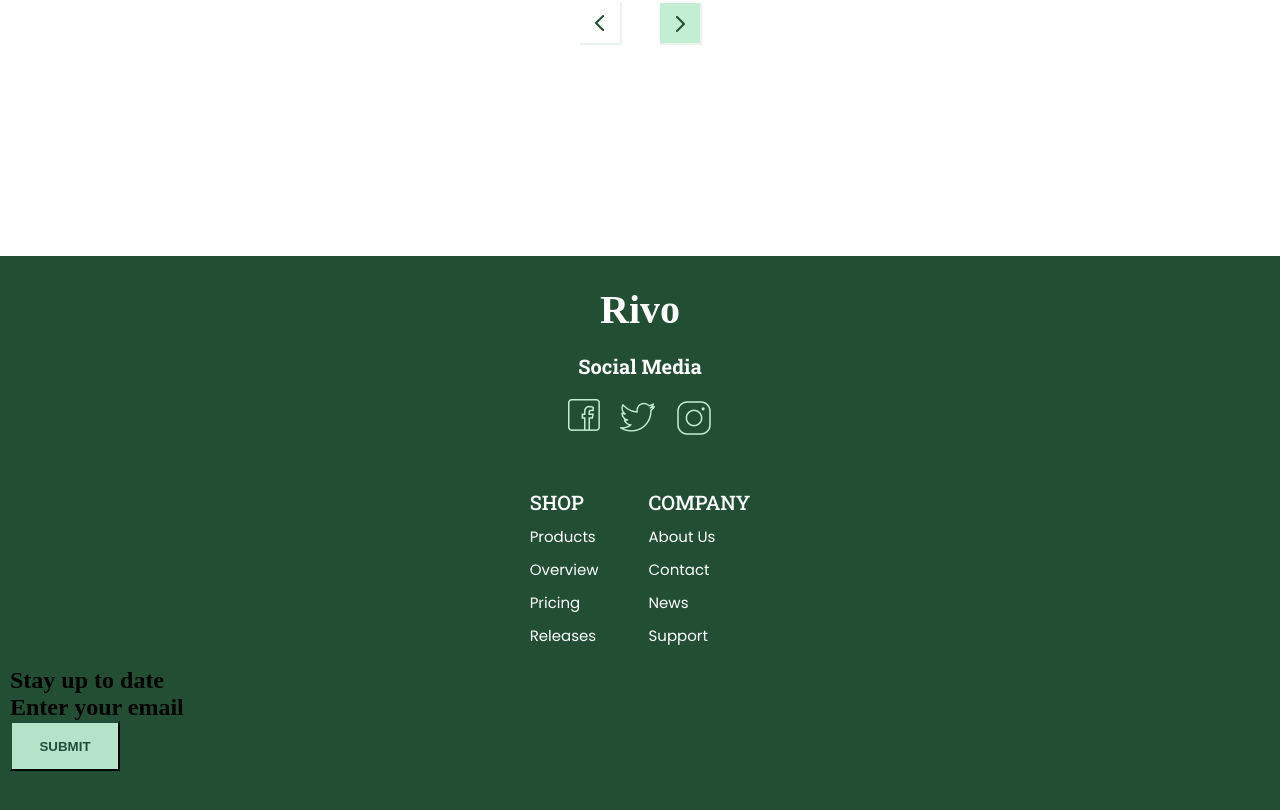
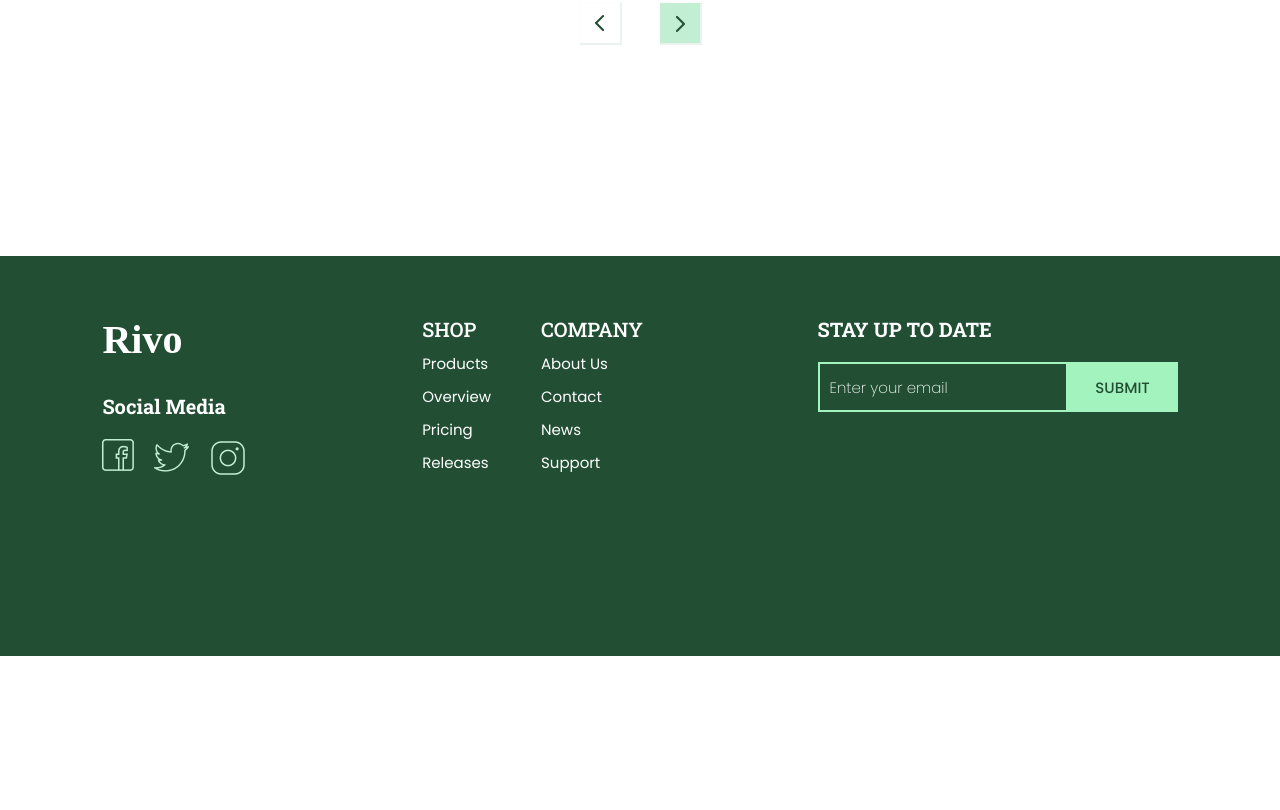
Before and after one commit to eremina-dp3737/shop, a plain HTML site: page index.html in a window 1280 px wide. Shown: the part 8974-9784 px from the top of the page. After the commit the page ends 9630 px from the top, so only its background shows below. Drawn offline with Linux system fonts and the light colour scheme; a web font is replaced by a local one.

Commit message:
полное создание верхней части футора в секции 7

```diff
--- a/index.html
+++ b/index.html
@@ -572,18 +572,23 @@
 
         }
         .seventh{
-            min-height: 70vh;
+            min-height: 50vh;
             padding: 10px;
             background-color: #224F34;
         }
         .FooterLogo{
             font-size: 40px;
             color: #ffffff;
+            display: flex;
+            justify-content: start;
+            padding-bottom: 10px;
         }
         .SocialMediaText{
             color: #ffffff;
             font-size: 20px;
             font-family: Roboto slab;
+            display: flex;
+            justify-content: start;
         }
         .icon{
             height: 50px;
@@ -596,8 +601,7 @@
         }
         .SocMedia{
             display: flex;
-            justify-content: center;
-            align-items: center;
+            justify-content: start;
             flex-direction: column;
             gap: 20px;
             padding: 20px;
@@ -624,6 +628,52 @@
             justify-content: center;
             gap: 50px;
             padding: 20px;
+        }
+        .StayUp{
+            font-family: Roboto slab;
+            font-size: 20px;
+            color: #ffffff;
+        }
+        .FieldEmail{
+            background-color: #224F34;
+            width: 250px;
+            font-size: 15px;
+            font-family: Poppins;
+            font-weight: 200;
+            height: 50px;
+            color: #ffffff;
+            border: 2px solid #A3F3BE;
+            display: flex;
+            justify-content: start;
+            align-items: center;
+            padding: 10px;
+        }
+        .submit{
+            background-color: #A3F3BE;
+            font-family: Poppins;
+            font-size: 15px;
+            color: #224F34;
+            font-weight: 500;
+            border: none;
+        }
+        .fieldSubmit{
+            display: flex;
+            justify-content: center;
+            flex-direction: row;
+        }
+        .email{
+            display: flex;
+            justify-content: start;
+            padding: 20px;
+            flex-direction: column;
+            gap: 20px;
+        }
+        .AllFooter{
+            display: flex;
+            justify-content: space-around;
+            flex-direction: row;
+            gap: 50px;
+            padding: 30px;
         }
 
 
@@ -951,7 +1001,7 @@
                 </div>
             </div>
             <div class="email">
-                <h1 class="StayUp">Stay up to date</h1>
+                <h1 class="StayUp">STAY UP TO DATE</h1>
                 <div class="fieldSubmit">
                     <div class="EnterEmail">
                         <h1 class="FieldEmail">Enter your email</h1>
```
